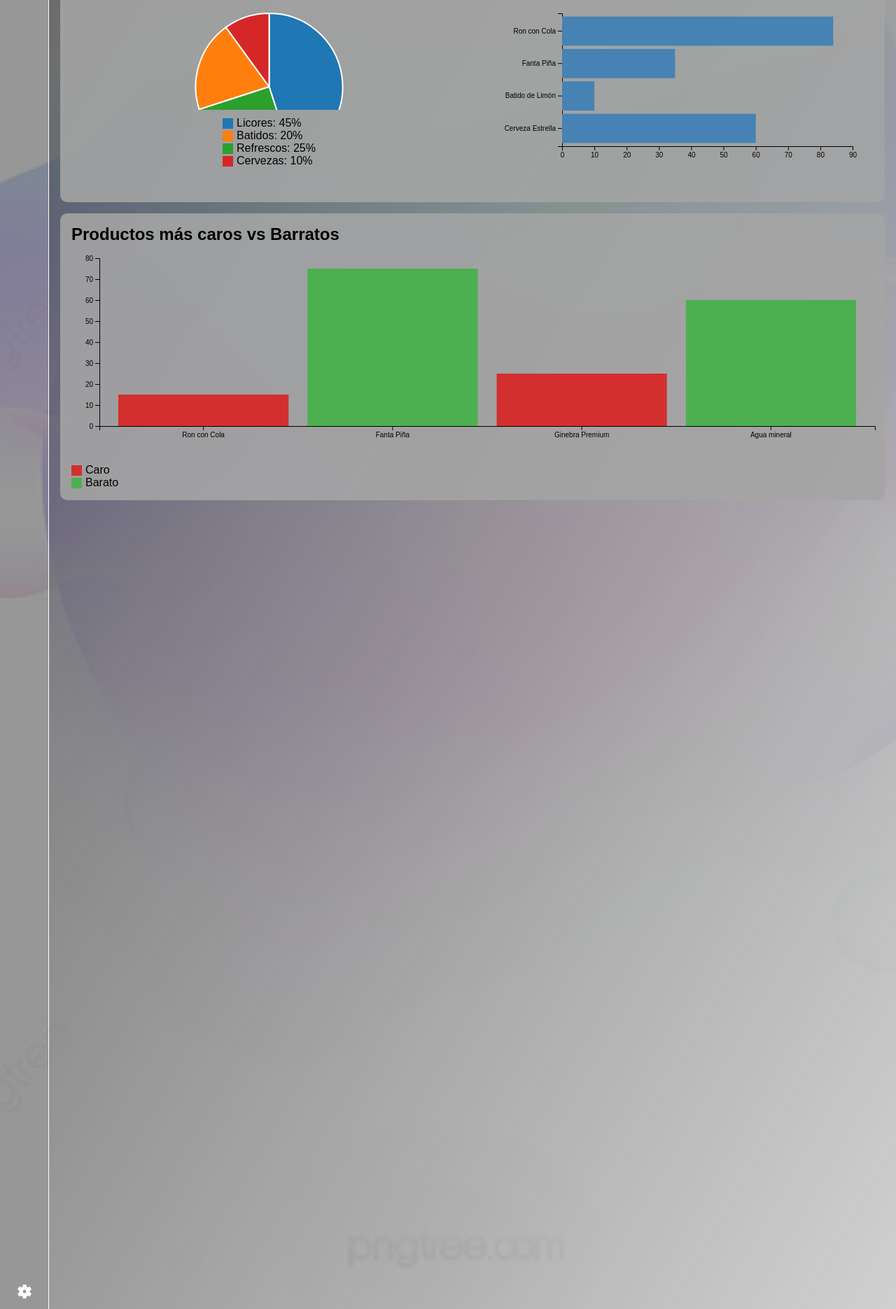
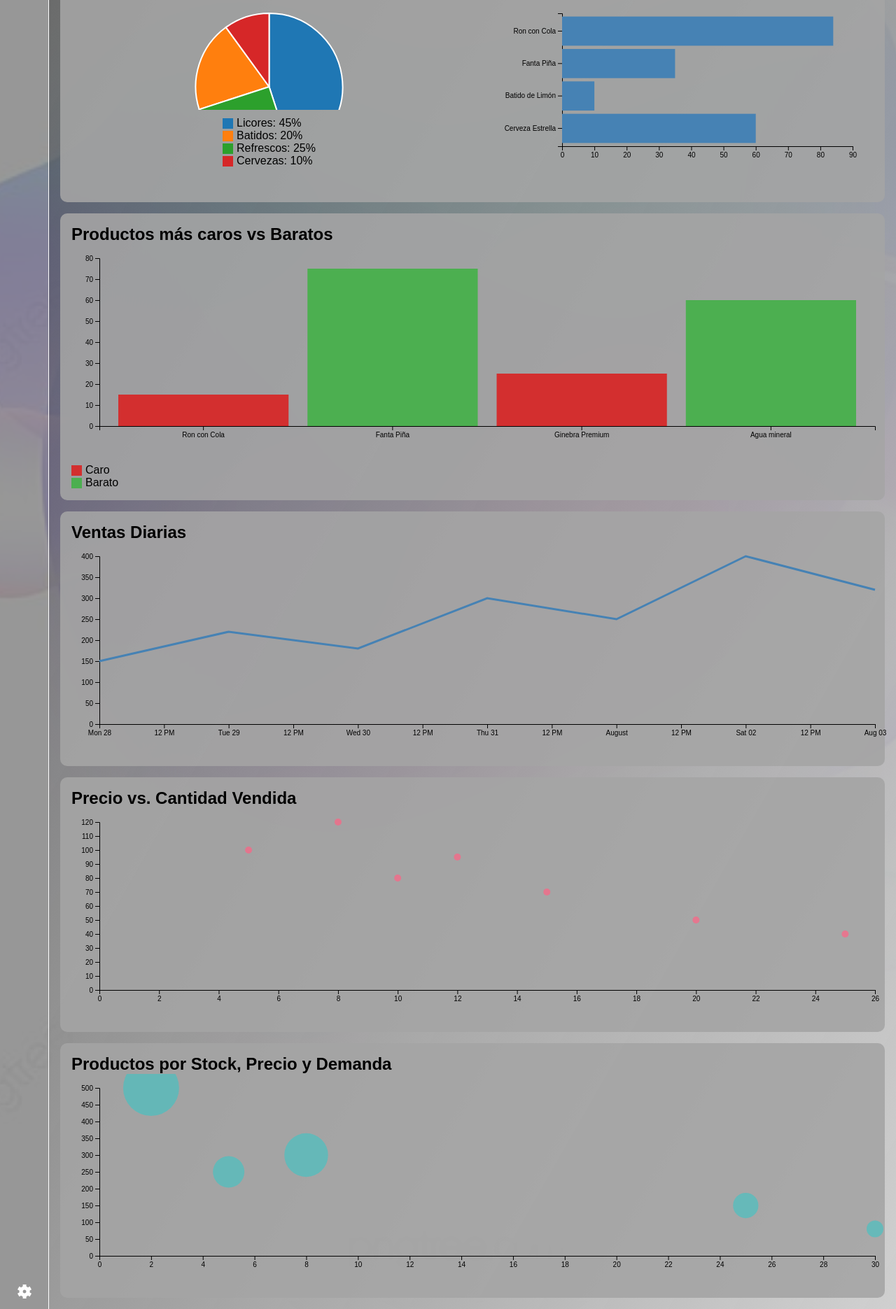
Before and after one commit to Biangg/eclipse, a Flask app: template templates/graficas.html in a window 1280 px wide. Shown: the part 248-2119 px from the top of the page at 70% size. Run offline with Flask 3, Linux system fonts and the light colour scheme; the template is opened without the code that fills it, so the values that code supplies are empty.

Commit message:
Update graficas.html

```diff
--- a/templates/graficas.html
+++ b/templates/graficas.html
@@ -30,23 +30,30 @@
         <div class="grf_info grf_reporte">
             <div id="Pastel-1" class="grf_past">
                 <h2>Categorías más vendidas</h2>
-                <!-- Gráfica circular con las categorías más vendidas en porcentajes y notas en colores para cada categoría para identificar las categorías Ej [Licores, batidos, refrescos, cervezas] -->
             </div>
             <div id="Pastel-2" class="grf_past">
                 <h2>Productos más vendidos</h2>
-                <!-- Top 10 productos más vendidas y el total unitario de cada uno Ej [Ron con cola: 84, Fanta Piña: 35, Batido de limón : 10] -->
             </div>
         </div>
 
         <div class="grf_info grf_vs">
-            <h2>Productos más caros vs Barratos</h2>
-            <!-- Aquí agregaré una gráfica para comparar los productos más caros con los baratos y ver cuál se vende más -->
+            <h2>Productos más caros vs Baratos</h2>
         </div>
 
+        <div id="line-chart" class="grf_info">
+            <h2>Ventas Diarias</h2>
+        </div>
+
+        <div id="scatter-plot" class="grf_info">
+            <h2>Precio vs. Cantidad Vendida</h2>
+        </div>
+
+        <div id="bubble-chart" class="grf_info">
+            <h2>Productos por Stock, Precio y Demanda</h2>
+        </div>
     </div>
 
     <script>
-        // Agregar el script para los gráficos
         document.addEventListener('DOMContentLoaded', function() {
 
     // Debounce function para optimizar el redimensionamiento
@@ -80,34 +87,57 @@
         { producto: 'Agua mineral', tipo: 'Barato', unidades: 60 }
     ];
 
+    const dataVentasDiarias = [
+        { fecha: new Date('2025-07-28'), ventas: 150 },
+        { fecha: new Date('2025-07-29'), ventas: 220 },
+        { fecha: new Date('2025-07-30'), ventas: 180 },
+        { fecha: new Date('2025-07-31'), ventas: 300 },
+        { fecha: new Date('2025-08-01'), ventas: 250 },
+        { fecha: new Date('2025-08-02'), ventas: 400 },
+        { fecha: new Date('2025-08-03'), ventas: 320 }
+    ];
+
+    // Datos para el diagrama de dispersión
+    const dataDispersión = [
+        { precio: 5, ventas: 100 },
+        { precio: 10, ventas: 80 },
+        { precio: 20, ventas: 50 },
+        { precio: 15, ventas: 70 },
+        { precio: 8, ventas: 120 },
+        { precio: 25, ventas: 40 },
+        { precio: 12, ventas: 95 }
+    ];
+
+    // Datos para el gráfico de burbujas
+    const dataBurbujas = [
+        { producto: 'Ron', stock: 150, precio: 25, demanda: 75 },
+        { producto: 'Agua', stock: 500, precio: 2, demanda: 200 },
+        { producto: 'Cerveza', stock: 300, precio: 8, demanda: 150 },
+        { producto: 'Ginebra', stock: 80, precio: 30, demanda: 40 },
+        { producto: 'Refresco', stock: 250, precio: 5, demanda: 100 }
+    ];
+
     // Función para crear el Gráfico de Pastel
     function drawPieChart() {
-        // Limpiamos el SVG anterior si existe
         d3.select('#Pastel-1 svg').remove();
         d3.select('#Pastel-1 .legend').remove();
-
         const pieChart1 = d3.select('#Pastel-1');
         const margin = { top: 20, right: 20, bottom: 20, left: 20 };
         const width = pieChart1.node().getBoundingClientRect().width - margin.left - margin.right;
         const height = pieChart1.node().getBoundingClientRect().height - 50 - margin.top - margin.bottom;
         const radius = Math.min(width, height) / 2;
-
         const svg1 = pieChart1.append('svg')
             .attr('width', width + margin.left + margin.right)
             .attr('height', height + margin.top + margin.bottom)
             .append('g')
             .attr('transform', `translate(${width / 2 + margin.left}, ${height / 2 + margin.top})`);
-
         const color1 = d3.scaleOrdinal()
             .domain(dataCategorias.map(d => d.categoria))
             .range(d3.schemeCategory10);
-
         const pie1 = d3.pie().value(d => d.valor)(dataCategorias);
-
         const arc1 = d3.arc()
             .innerRadius(0)
             .outerRadius(radius);
-
         svg1.selectAll('path')
             .data(pie1)
             .enter()
@@ -116,7 +146,6 @@
             .attr('fill', d => color1(d.data.categoria))
             .attr('stroke', 'white')
             .style('stroke-width', '2px');
-
         const legend1 = pieChart1.append('div').attr('class', 'legend').style('margin-top', '10px');
         legend1.selectAll('div')
             .data(dataCategorias)
@@ -130,34 +159,27 @@
     // Función para crear el Gráfico de Barras Horizontales
     function drawHorizontalBarChart() {
         d3.select('#Pastel-2 svg').remove();
-
         const barChart1 = d3.select('#Pastel-2');
         const margin2 = { top: 20, right: 30, bottom: 40, left: 120 };
         const width2 = barChart1.node().getBoundingClientRect().width - margin2.left - margin2.right;
         const height2 = barChart1.node().getBoundingClientRect().height - 50 - margin2.top - margin2.bottom;
-
         const svg2 = barChart1.append('svg')
             .attr('width', width2 + margin2.left + margin2.right)
             .attr('height', height2 + margin2.top + margin2.bottom)
             .append('g')
             .attr('transform', `translate(${margin2.left}, ${margin2.top})`);
-
         const x2 = d3.scaleLinear()
             .domain([0, d3.max(dataProductos, d => d.unidades)]).nice()
             .range([0, width2]);
-
         const y2 = d3.scaleBand()
             .domain(dataProductos.map(d => d.producto))
             .range([0, height2])
             .padding(0.1);
-
         svg2.append('g')
             .call(d3.axisLeft(y2));
-
         svg2.append('g')
             .attr('transform', `translate(0, ${height2})`)
             .call(d3.axisBottom(x2));
-
         svg2.selectAll('rect')
             .data(dataProductos)
             .enter()
@@ -173,38 +195,30 @@
     function drawComparisonBarChart() {
         d3.select('.grf_vs svg').remove();
         d3.select('.grf_vs .legend').remove();
-
         const barChart2 = d3.select('.grf_vs');
         const margin3 = { top: 20, right: 30, bottom: 40, left: 40 };
         const width3 = barChart2.node().getBoundingClientRect().width - margin3.left - margin3.right;
         const height3 = barChart2.node().getBoundingClientRect().height - 50 - margin3.top - margin3.bottom;
-
         const svg3 = barChart2.append('svg')
             .attr('width', width3 + margin3.left + margin3.right)
             .attr('height', height3 + margin3.top + margin3.bottom)
             .append('g')
             .attr('transform', `translate(${margin3.left}, ${margin3.top})`);
-
         const x3 = d3.scaleBand()
             .domain(dataComparacion.map(d => d.producto))
             .range([0, width3])
             .padding(0.1);
-
         const y3 = d3.scaleLinear()
             .domain([0, d3.max(dataComparacion, d => d.unidades)]).nice()
             .range([height3, 0]);
-
         const color3 = d3.scaleOrdinal()
             .domain(['Caro', 'Barato'])
             .range(['#d32f2f', '#4caf50']);
-
         svg3.append('g')
             .attr('transform', `translate(0, ${height3})`)
             .call(d3.axisBottom(x3));
-
         svg3.append('g')
             .call(d3.axisLeft(y3));
-
         svg3.selectAll('rect')
             .data(dataComparacion)
             .enter()
@@ -214,7 +228,6 @@
             .attr('width', x3.bandwidth())
             .attr('height', d => height3 - y3(d.unidades))
             .attr('fill', d => color3(d.tipo));
-
         const legend3 = barChart2.append('div').attr('class', 'legend').style('margin-top', '10px');
         legend3.selectAll('div')
             .data(['Caro', 'Barato'])
@@ -225,17 +238,135 @@
             .html(d => `<span style="background-color: ${color3(d)}; width: 15px; height: 15px; margin-right: 5px;"></span> ${d}`);
     }
 
-    // Llamamos a las funciones para dibujar los gráficos la primera vez
+    // Función para el Gráfico de Línea
+    function drawLineChart() {
+        d3.select('#line-chart svg').remove();
+        const lineChartContainer = d3.select('#line-chart');
+        const margin = { top: 20, right: 30, bottom: 40, left: 40 };
+        const width = lineChartContainer.node().getBoundingClientRect().width - margin.left - margin.right;
+        const height = lineChartContainer.node().getBoundingClientRect().height - 50 - margin.top - margin.bottom;
+        const svg = lineChartContainer.append('svg')
+            .attr('width', width + margin.left + margin.right)
+            .attr('height', height + margin.top + margin.bottom)
+            .append('g')
+            .attr('transform', `translate(${margin.left}, ${margin.top})`);
+        const x = d3.scaleTime()
+            .domain(d3.extent(dataVentasDiarias, d => d.fecha))
+            .range([0, width]);
+        const y = d3.scaleLinear()
+            .domain([0, d3.max(dataVentasDiarias, d => d.ventas)]).nice()
+            .range([height, 0]);
+        svg.append('g')
+            .attr('transform', `translate(0, ${height})`)
+            .call(d3.axisBottom(x));
+        svg.append('g')
+            .call(d3.axisLeft(y));
+        const line = d3.line()
+            .x(d => x(d.fecha))
+            .y(d => y(d.ventas));
+        svg.append('path')
+            .datum(dataVentasDiarias)
+            .attr('fill', 'none')
+            .attr('stroke', 'steelblue')
+            .attr('stroke-width', 3)
+            .attr('d', line);
+    }
+
+    // Función para el Diagrama de Dispersión
+    function drawScatterPlot() {
+        d3.select('#scatter-plot svg').remove();
+        const scatterContainer = d3.select('#scatter-plot');
+        const margin = { top: 20, right: 30, bottom: 40, left: 40 };
+        const width = scatterContainer.node().getBoundingClientRect().width - margin.left - margin.right;
+        const height = scatterContainer.node().getBoundingClientRect().height - 50 - margin.top - margin.bottom;
+        const svg = scatterContainer.append('svg')
+            .attr('width', width + margin.left + margin.right)
+            .attr('height', height + margin.top + margin.bottom)
+            .append('g')
+            .attr('transform', `translate(${margin.left}, ${margin.top})`);
+
+        const x = d3.scaleLinear()
+            .domain([0, d3.max(dataDispersión, d => d.precio)]).nice()
+            .range([0, width]);
+
+        const y = d3.scaleLinear()
+            .domain([0, d3.max(dataDispersión, d => d.ventas)]).nice()
+            .range([height, 0]);
+
+        svg.append('g')
+            .attr('transform', `translate(0, ${height})`)
+            .call(d3.axisBottom(x));
+
+        svg.append('g')
+            .call(d3.axisLeft(y));
+
+        svg.selectAll('circle')
+            .data(dataDispersión)
+            .enter()
+            .append('circle')
+            .attr('cx', d => x(d.precio))
+            .attr('cy', d => y(d.ventas))
+            .attr('r', 5)
+            .style('fill', 'rgba(255, 99, 132, 0.7)');
+    }
+
+    // Función para el Gráfico de Burbujas
+    function drawBubbleChart() {
+        d3.select('#bubble-chart svg').remove();
+        const bubbleContainer = d3.select('#bubble-chart');
+        const margin = { top: 20, right: 30, bottom: 40, left: 40 };
+        const width = bubbleContainer.node().getBoundingClientRect().width - margin.left - margin.right;
+        const height = bubbleContainer.node().getBoundingClientRect().height - 50 - margin.top - margin.bottom;
+        const svg = bubbleContainer.append('svg')
+            .attr('width', width + margin.left + margin.right)
+            .attr('height', height + margin.top + margin.bottom)
+            .append('g')
+            .attr('transform', `translate(${margin.left}, ${margin.top})`);
+
+        const x = d3.scaleLinear()
+            .domain([0, d3.max(dataBurbujas, d => d.precio)]).nice()
+            .range([0, width]);
+
+        const y = d3.scaleLinear()
+            .domain([0, d3.max(dataBurbujas, d => d.stock)]).nice()
+            .range([height, 0]);
+
+        const z = d3.scaleLinear()
+            .domain([0, d3.max(dataBurbujas, d => d.demanda)]).range([5, 40]);
+
+        svg.append('g')
+            .attr('transform', `translate(0, ${height})`)
+            .call(d3.axisBottom(x));
+
+        svg.append('g')
+            .call(d3.axisLeft(y));
+
+        svg.selectAll('circle')
+            .data(dataBurbujas)
+            .enter()
+            .append('circle')
+            .attr('cx', d => x(d.precio))
+            .attr('cy', d => y(d.stock))
+            .attr('r', d => z(d.demanda))
+            .style('fill', 'rgba(75, 192, 192, 0.7)');
+    }
+
+    // Llamamo a las funciones para dibujar todos los gráficos la primera vez
     drawPieChart();
     drawHorizontalBarChart();
     drawComparisonBarChart();
+    drawLineChart();
+    drawScatterPlot(); // <-- Nuevo
+    drawBubbleChart(); // <-- Nuevo
 
-    // Vinculamos las funciones de dibujo al evento de redimensionamiento
-    // Usamos debounce para optimizar el rendimiento
+    // Para vinculo las funciones de dibujo al evento de redimensionamiento
     const handleResize = debounce(() => {
         drawPieChart();
         drawHorizontalBarChart();
         drawComparisonBarChart();
+        drawLineChart();
+        drawScatterPlot(); // <-- Se actualiza al redimensionar
+        drawBubbleChart(); // <-- Se actualiza al redimensionar
     });
 
     window.addEventListener('resize', handleResize);
```
